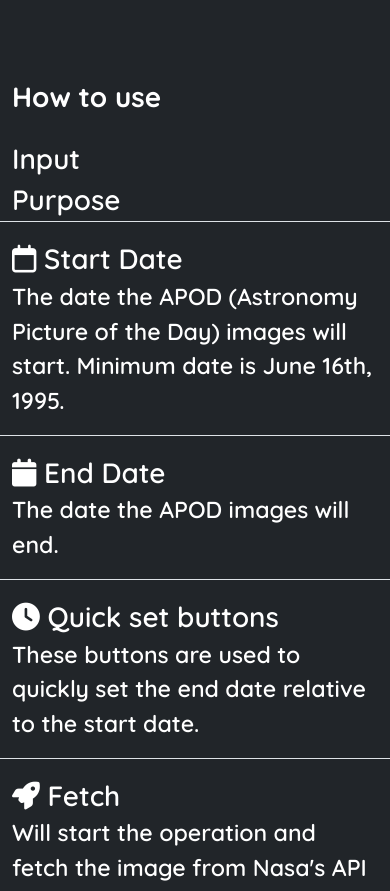
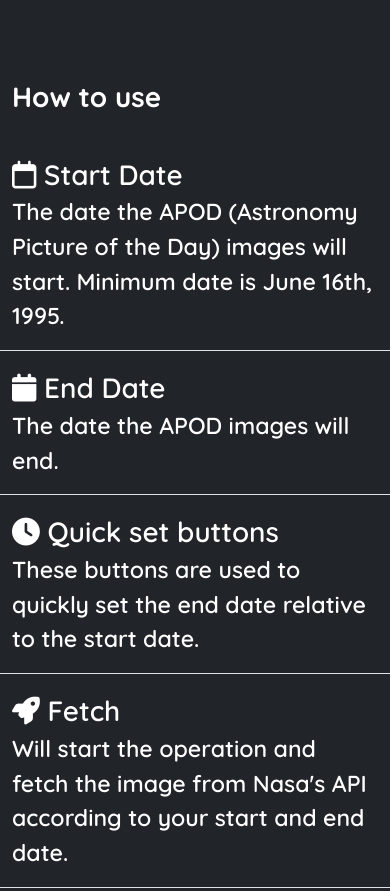
Before and after one commit to Oded2/Code-Vault, a SvelteKit app: page /astrofetch in a window 390 px wide. Shown: the part 1460-2351 px from the top of the page. Built offline with nearby package versions, Linux system fonts and the light colour scheme; a web font is replaced by a local one.

Commit message:
UI Adjustments

```diff
--- a/src/routes/astrofetch/+page.svelte
+++ b/src/routes/astrofetch/+page.svelte
@@ -465,7 +465,7 @@
     <div class="container my-5 pt-5">
       <h1 class="font-google-quicksand fw-bold">How to use</h1>
       <div class="fs-1 font-google-quicksand fw-600 mt-4">
-        <div class="row border-bottom">
+        <div class="row border-bottom d-none d-md-flex">
           <div class="col-md">Input</div>
           <div class="col-md">Purpose</div>
         </div>
```
